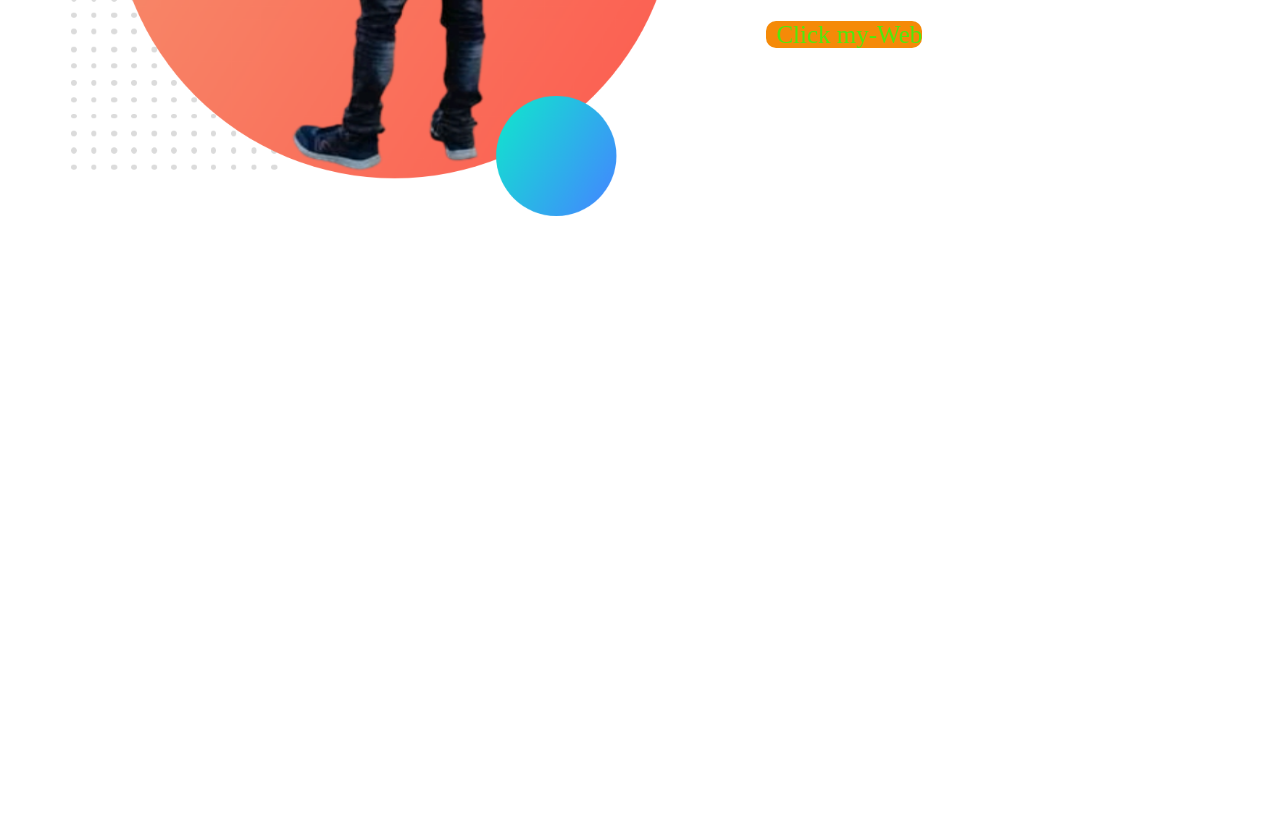
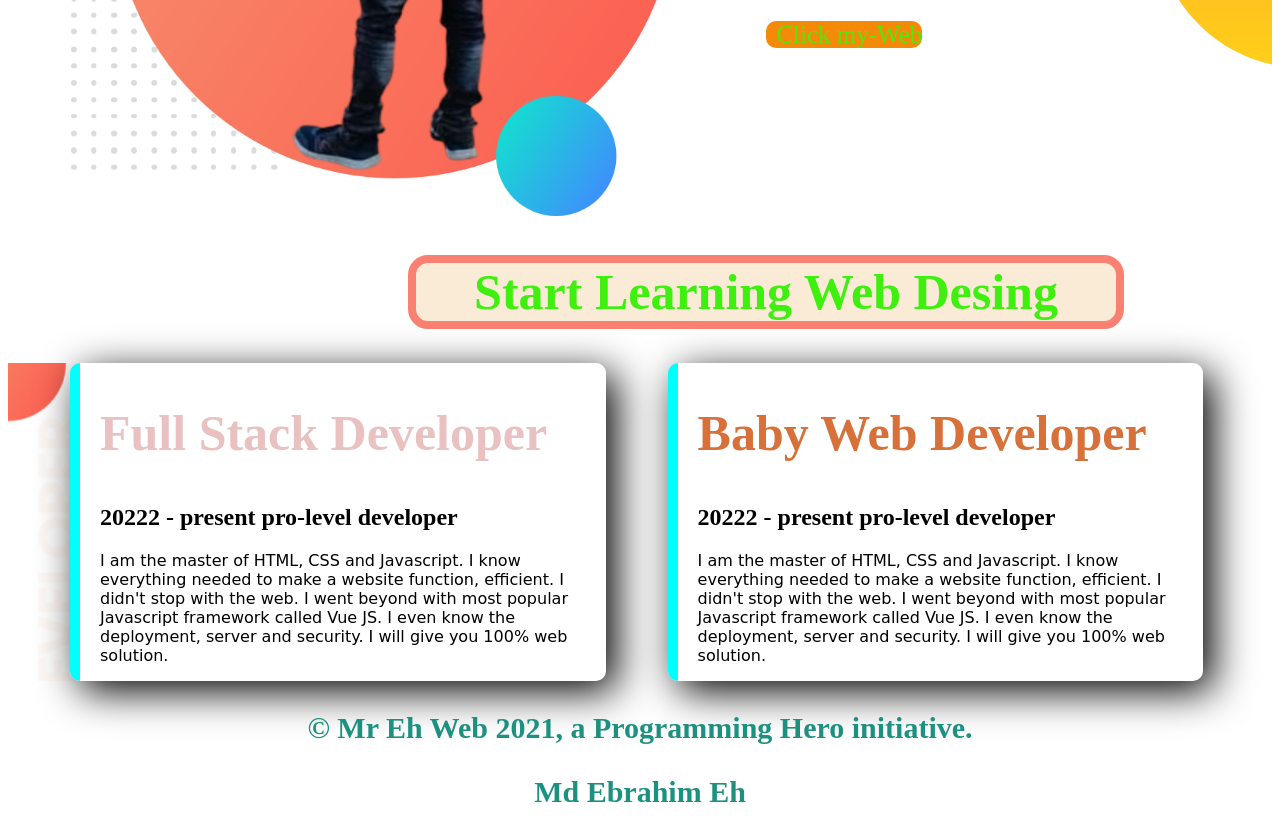
Before and after one commit to EbrahimEh/practic-fst-web, a plain HTML site: page index.html in a window 1280 px wide. Shown: the part 1408-2247 px from the top of the page. Before the commit the page ends 1638 px from the top, so only its background shows below. Drawn offline with Linux system fonts and the light colour scheme.

Commit message:
The End practic web

```diff
--- a/index.html
+++ b/index.html
@@ -17,7 +17,7 @@
         <div class="tem-1">
             <h1>Wellcome <span style="color: rgb(164, 210, 196) ;">To</span></h1>
             <h1><span style="color: rgb(194, 205, 45);">Md Ebrahim</span> Website</h1>
-            <h3 style="color: rgb(64, 125, 125);">Hlw mr and miss how are you</h3>
+            <h2 style="color: rgb(64, 125, 125);">Hlw mr and miss how are you</h2>
             <p>Welcome to my first web site.I will try to do something good.Please let me know how the website works.
                 Again -
                 Welcome to my first web site.I will try to do something good.Please let me know how the website works.
@@ -47,6 +47,27 @@
         </div>
 
     </section>
+    <h1 id="strat">Start Learning Web Desing</h1>
+    <section class="templet2">
+
+
+        <div class="last-web1">
+            <h1 style="color: rgb(234, 193, 193) ;">Full Stack Developer</h1>
+            <h2>20222 - present pro-level developer</h2>
+            <p>I am the master of HTML, CSS and Javascript. I know everything needed to make a website function,
+                efficient. I didn't stop with the web. I went beyond with most popular Javascript framework called Vue
+                JS. I even know the deployment, server and security. I will give you 100% web solution.</p>
+        </div>
+        <div class="last-web1">
+            <h1 style="color: rgb(215, 112, 57) ;">Baby Web Developer</h1>
+            <h2>20222 - present pro-level developer</h2>
+            <p>I am the master of HTML, CSS and Javascript. I know everything needed to make a website function,
+                efficient. I didn't stop with the web. I went beyond with most popular Javascript framework called Vue
+                JS. I even know the deployment, server and security. I will give you 100% web solution.</p>
+        </div>
+    </section>
+    <h3>© Mr Eh Web 2021, a Programming Hero initiative.</h3>
+    <h3>Md Ebrahim Eh</h3>
 </body>
 
 </html>
--- a/style.css
+++ b/style.css
@@ -6,6 +6,8 @@ h1 {
 .templeate {
     display: flex;
     margin-bottom: 150px;
+    background-image: url(images/exp-bg.png);
+    background-repeat: no-repeat;
 
 }
 
@@ -54,5 +56,55 @@ a:hover {
 
 .templeate1 {
     display: flex;
+    background-image: url(images/dream-bg.png);
+    background-repeat: no-repeat;
+    background-position: right;
 
 }
+
+#strat {
+    text-align: center;
+    color: rgb(62, 240, 13);
+    background-color: antiquewhite;
+    width: 700px;
+    margin-left: 400px;
+    border: 8px solid salmon;
+    border-radius: 20px;
+
+}
+
+#strat:hover {
+    background-color: rgb(237, 27, 90);
+    transition: 2s;
+}
+
+.templet2 {
+    display: flex;
+    background-image: url(images/top-banner.png);
+    background-repeat: no-repeat;
+}
+
+.last-web1 {
+    width: 50%;
+    margin-left: 62px;
+
+    border-left: 10px solid aqua;
+    padding-left: 20px;
+    border-radius: 10px;
+    box-shadow: 10px 10px 40px black;
+    width: 40%;
+}
+
+h3 {
+    text-align: center;
+    font-size: 30px;
+    color: rgb(29, 145, 128);
+}
+
+.last-web1 h1:hover {
+    margin-right: 110px;
+    border-radius: 20px;
+    background-color: black;
+    transition: 2s;
+
+}
```
